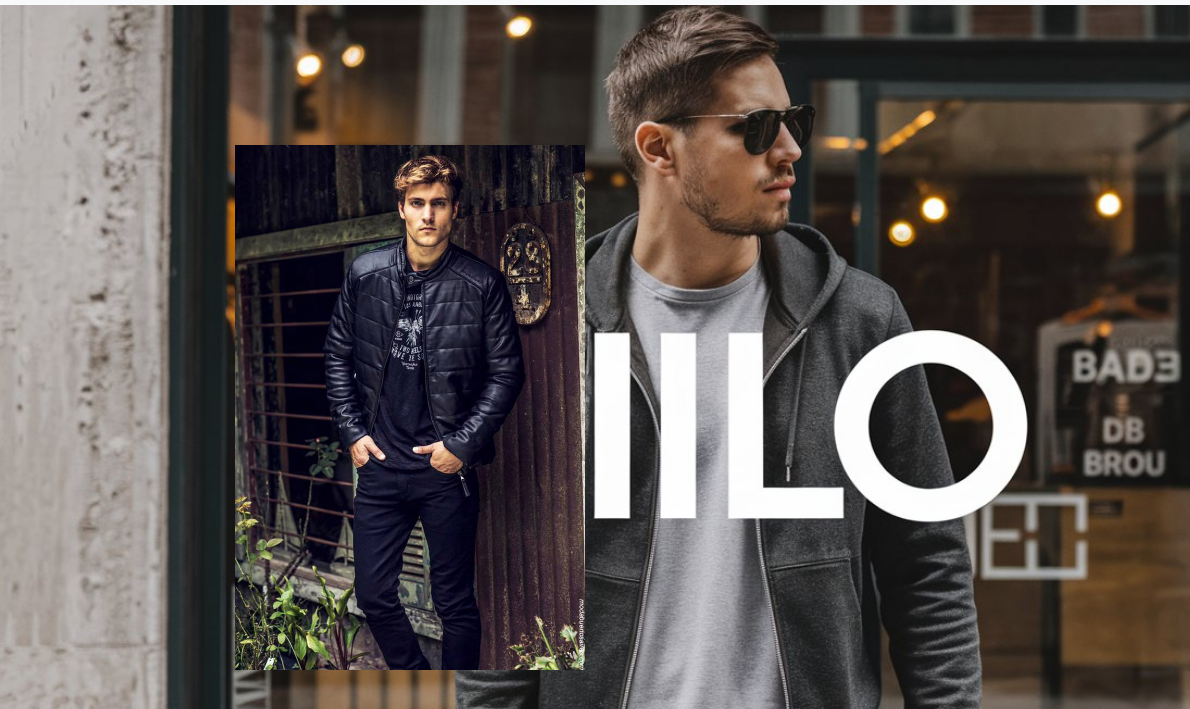
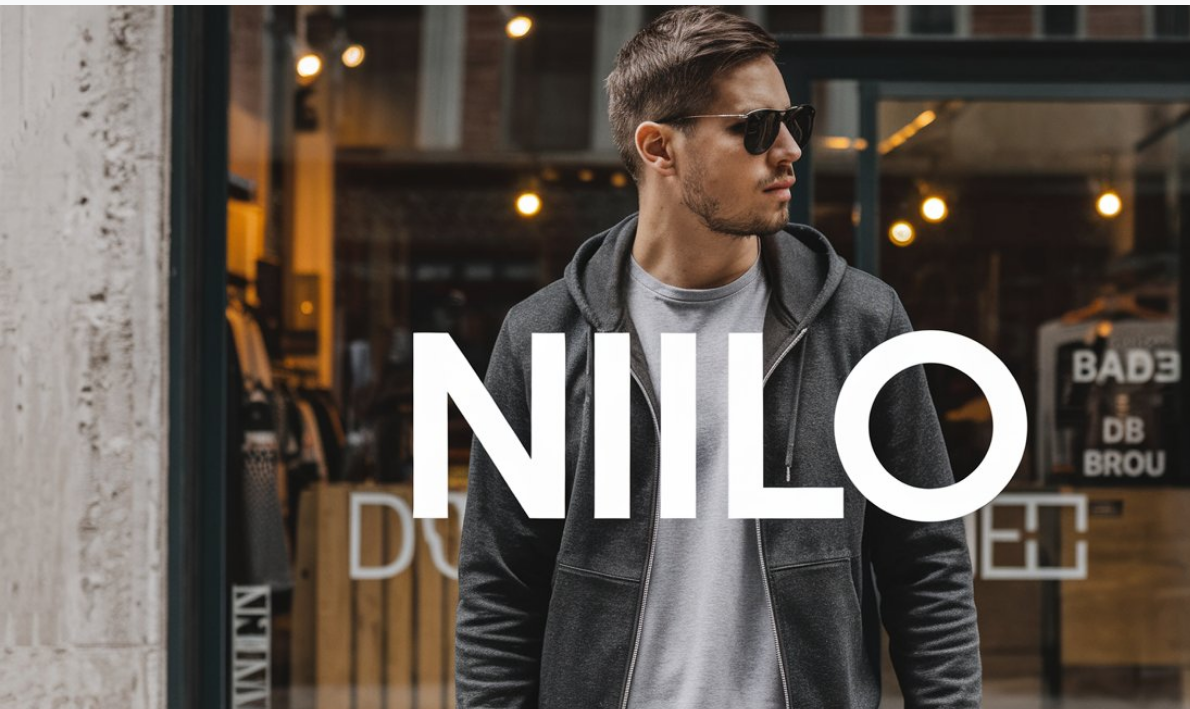
Before and after one commit to maxi2023programador/Niilo-Indumentaria, a plain HTML site: page index.html in a window 1280 px wide. Shown: the part 91-800 px from the top of the page, 0-1190 px from the left. Drawn offline with nearby package versions, Linux system fonts and the light colour scheme.

Commit message:
productos, cards, nav y footer

```diff
--- a/index.html
+++ b/index.html
@@ -44,7 +44,7 @@
     <div class="principal-container">
       <div class="container-card">
 
-        <div id="carouselExampleSlidesOnly" class="carousel slide" data-bs-ride="carousel">
+        <!--<div id="carouselExampleSlidesOnly" class="carousel slide" data-bs-ride="carousel">
           <div class="carousel-inner">
             <div class="carousel-item active" data-bs-interval="2000">
               <img src="./assets/card.img/card1.jpg" class="w-50" alt="moda 1">
```
